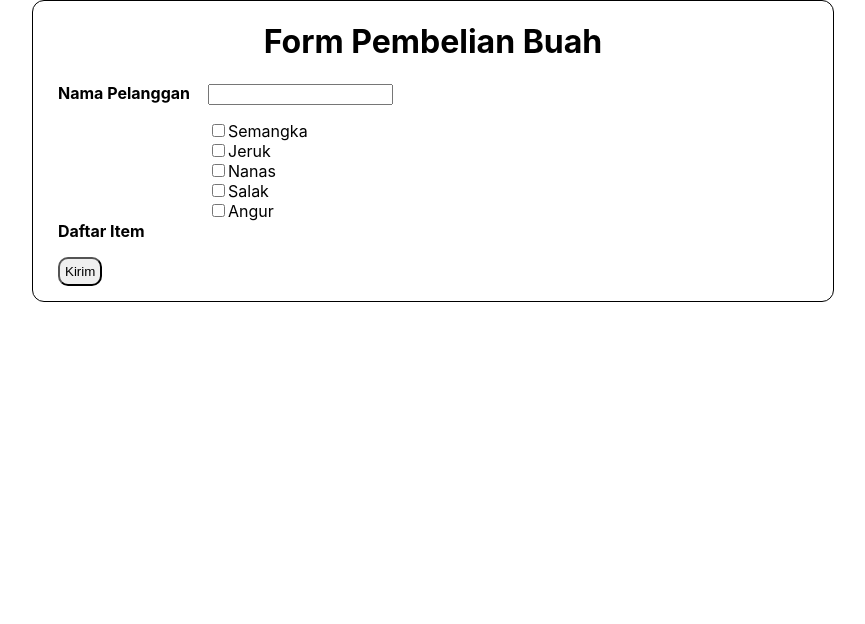
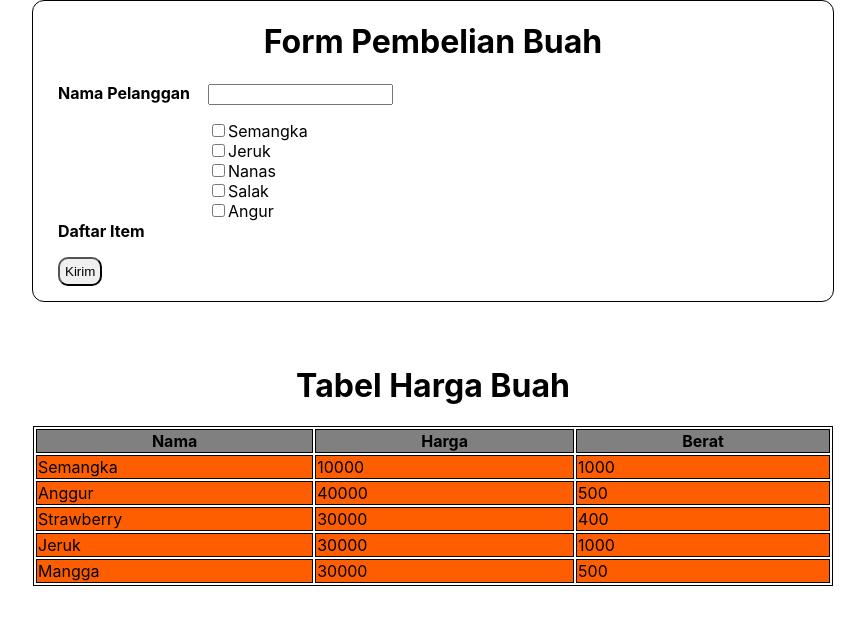
Before and after one commit to ridhomujizat/sanbercode-reactjs-batch18-part2, a React (Create React App) app: page / in a window 1280 px wide. Shown: the top 624 px of the page, without its empty margins (207-1072 px from the left). Built offline with nearby package versions, Linux system fonts and the light colour scheme.

Commit message:
Tugas-10

```diff
--- a/src/App.js
+++ b/src/App.js
@@ -1,58 +1,13 @@
 import React from "react";
 import "./App.css";
+import Tugas10 from "./TUgas-10/Tugas10";
+import Tugas9 from './Tugas-9/Tugas9'
 
 function App() {
   return (
     <div className="App">
-      <h1 style={{ textAlign: "center" }}>Form Pembelian Buah</h1>
-      <div style={{ "padding-left": "25px" }}>
-        <div style={{ display: "block", "margin-bottom": "1em" }}>
-          <div
-            style={{
-              display: "inline-block",
-              width: "150px",
-              "font-weight": "bold",
-              "font-size": "16px",
-            }}
-          >
-            Nama Pelanggan
-          </div>
-          <input style={{ display: "inline-block" }} />
-        </div>
-        <div style={{ display: "block", "margin-bottom": "1em" }}>
-          <div
-            style={{
-              display: "inline-block",
-              width: "150px",
-              "font-weight": "bold",
-              "font-size": "16px",
-            }}
-          >
-            Daftar Item
-          </div>
-          <div style={{ display: "inline-block" }}>
-            <input type="checkbox" />
-            <label for="Semangka">Semangka</label>
-            <br />
-            <input type="checkbox" />
-            <label for="Jeruk">Jeruk</label>
-            <br />
-            <input type="checkbox" />
-            <label for="Nanas">Nanas</label>
-            <br />
-            <input type="checkbox" />
-            <label for="Salak">Salak</label>
-            <br />
-            <input type="checkbox" />
-            <label for="Angur">Angur</label>
-            <br />
-            <br />
-          </div>
-        </div>
-        <button style={{ padding: "5px", "border-radius": "10px" }}>
-          Kirim
-        </button>
-      </div>
+      <Tugas9></Tugas9>
+      <Tugas10></Tugas10>
     </div>
   );
 }
--- /dev/null
+++ b/src/TUgas-10/Tugas10.js
@@ -0,0 +1,41 @@
+import React from 'react'
+
+let dataHargaBuah = [
+    {nama: "Semangka", harga: 10000, berat: 1000},
+    {nama: "Anggur", harga: 40000, berat: 500},
+    {nama: "Strawberry", harga: 30000, berat: 400},
+    {nama: "Jeruk", harga: 30000, berat: 1000},
+    {nama: "Mangga", harga: 30000, berat: 500}
+  ]
+
+class DataBuah extends React.Component {
+    render(){
+        return (
+            <tr>
+                <td>{this.props.nama}</td>
+                <td>{this.props.harga}</td>
+                <td>{this.props.berat}</td>
+            </tr>
+        )
+    }
+}
+
+export default function Tugas10() {
+    return (
+        <div style={{"margin-top": "5em"}}>
+            <h1 style={{textAlign: "center"}}>Tabel Harga Buah</h1>
+            <table>
+                <tr>
+                    <th>Nama</th>
+                    <th>Harga</th>
+                    <th>Berat</th>
+                </tr>
+                {dataHargaBuah.map(data=>{
+                    return (
+                            <DataBuah nama={data.nama} harga={data.harga} berat={data.berat}></DataBuah>
+                    )
+                })}
+            </table>
+        </div>
+    )
+}
--- /dev/null
+++ b/src/Tugas-9/Tugas9.js
@@ -0,0 +1,58 @@
+import React from 'react'
+
+
+export default function Tugas9() {
+    return (
+        <div>
+            <h1 style={{ textAlign: "center" }}>Form Pembelian Buah</h1>
+      <div style={{ "padding-left": "25px" }}>
+        <div style={{ display: "block", "margin-bottom": "1em" }}>
+          <div
+            style={{
+              display: "inline-block",
+              width: "150px",
+              "font-weight": "bold",
+              "font-size": "16px",
+            }}
+          >
+            Nama Pelanggan
+          </div>
+          <input style={{ display: "inline-block" }} />
+        </div>
+        <div style={{ display: "block", "margin-bottom": "1em" }}>
+          <div
+            style={{
+              display: "inline-block",
+              width: "150px",
+              "font-weight": "bold",
+              "font-size": "16px",
+            }}
+          >
+            Daftar Item
+          </div>
+          <div style={{ display: "inline-block" }}>
+            <input type="checkbox" value="Semangka" />
+            <label for="Semangka">Semangka</label>
+            <br />
+            <input type="checkbox" value="Jeruk" />
+            <label for="Jeruk">Jeruk</label>
+            <br />
+            <input type="checkbox" value="Nanas" />
+            <label for="Nanas">Nanas</label>
+            <br />
+            <input type="checkbox" value="Salak" />
+            <label for="Salak">Salak</label>
+            <br />
+            <input type="checkbox" value="Angur" />
+            <label for="Angur">Angur</label>
+            <br />
+            <br />
+          </div>
+        </div>
+        <button style={{ padding: "5px", "border-radius": "10px" }}>
+          Kirim
+        </button>
+      </div>
+        </div>
+    )
+}
--- a/src/index.css
+++ b/src/index.css
@@ -15,3 +15,15 @@ code {
   font-family: source-code-pro, Menlo, Monaco, Consolas, "Courier New",
     monospace;
 }
+table, th, td {
+  border: 1px solid black;
+}
+th{
+  background-color: gray;
+}
+tr{
+  background-color: rgb(255, 94, 0);
+}
+th, tr {
+  width: 500px;
+}
```
